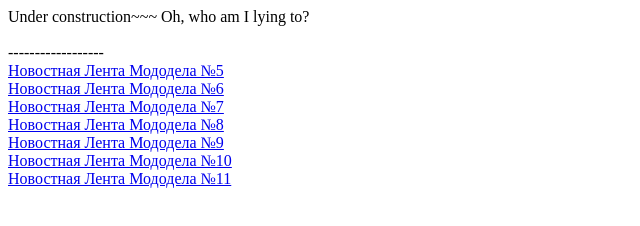
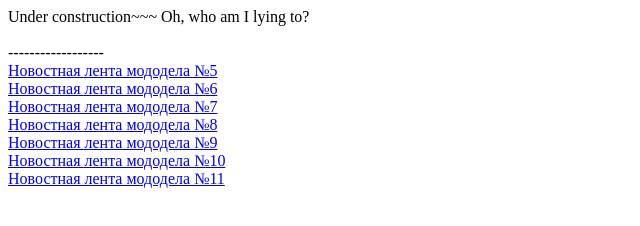
Before and after one commit to yakui-lover/yakui-lover.github.io, a plain HTML site: page index.html in a window 1280 px wide. Shown: the whole page, without its empty margins (0-640 px from the left). Drawn offline with Linux system fonts and the light colour scheme.

Commit message:
Minor fixes
Grammar, capitalization in listing.

```diff
--- a/index.html
+++ b/index.html
@@ -8,12 +8,12 @@ Under construction~~~ Oh, who am I lying to?
 <br/><br/>
 ------------------
 <br/>
-<a href="NLM5.pdf">Новостная Лента Мододела №5</a><br/>
-<a href="NLM6.pdf">Новостная Лента Мододела №6</a><br/>
-<a href="NLM7.pdf">Новостная Лента Мододела №7</a><br/>
-<a href="NLM8.pdf">Новостная Лента Мододела №8</a><br/>
-<a href="NLM9.pdf">Новостная Лента Мододела №9</a><br/>
-<a href="NLM10.pdf">Новостная Лента Мододела №10</a><br/>
-<a href="NLM11.pdf">Новостная Лента Мододела №11</a><br/>
+<a href="NLM5.pdf">Новостная лента мододела №5</a><br/>
+<a href="NLM6.pdf">Новостная лента мододела №6</a><br/>
+<a href="NLM7.pdf">Новостная лента мододела №7</a><br/>
+<a href="NLM8.pdf">Новостная лента мододела №8</a><br/>
+<a href="NLM9.pdf">Новостная лента мододела №9</a><br/>
+<a href="NLM10.pdf">Новостная лента мододела №10</a><br/>
+<a href="NLM11.pdf">Новостная лента мододела №11</a><br/>
 </body>
 </html>
```
Also changed, not shown: 1 other file.
